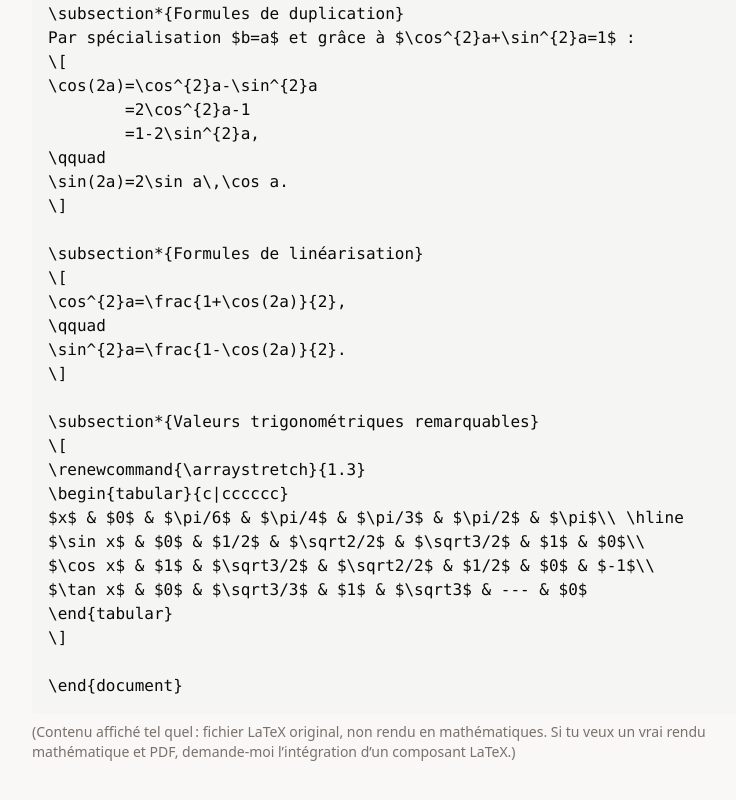
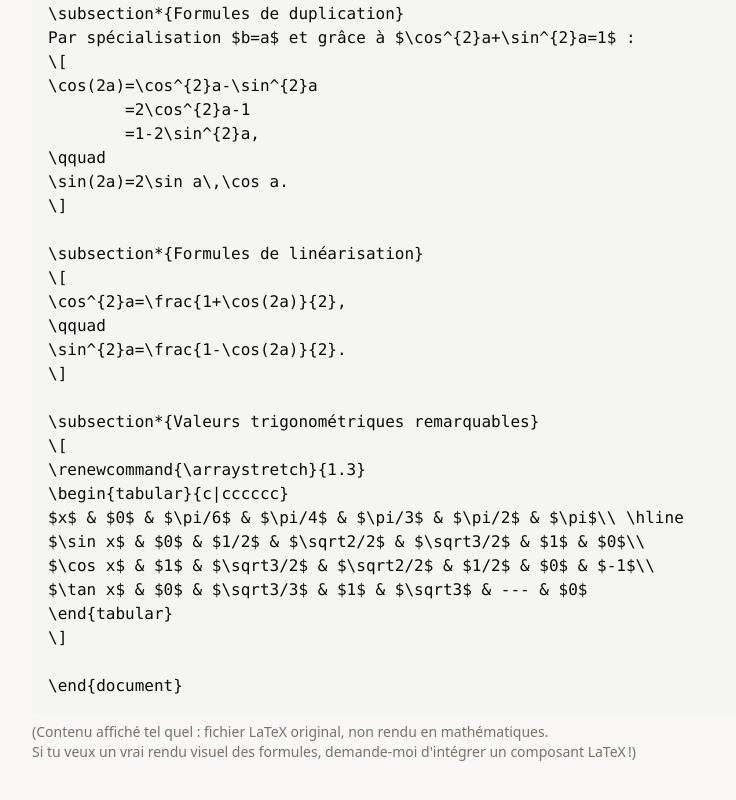
Before and after one commit to preparationnelle/prepa-module-builder, a React (Vite) app: page /formation/maths/chapitre4 in a window 1280 px wide. Shown: the part 806-1606 px from the top of the page, without its empty margins (240-976 px from the left). Built offline with nearby package versions, Linux system fonts and the light colour scheme.

Commit message:
Code edited in Lovable Code Editor
Edited UI in Lovable

```diff
--- a/src/pages/formation/maths/chapitre4.tsx
+++ b/src/pages/formation/maths/chapitre4.tsx
@@ -77,7 +77,8 @@ const Chapitre4 = () => (
           {chapitre4Latex}
         </pre>
         <p className="text-muted-foreground mt-2 text-sm">
-          (Contenu affiché tel quel : fichier LaTeX original, non rendu en mathématiques. Si tu veux un vrai rendu mathématique et PDF, demande-moi l’intégration d’un composant LaTeX.)
+          (Contenu affiché tel quel : fichier LaTeX original, non rendu en mathématiques.<br />
+          Si tu veux un vrai rendu visuel des formules, demande-moi d'intégrer un composant LaTeX !)
         </p>
       </div>
     </div>
```
